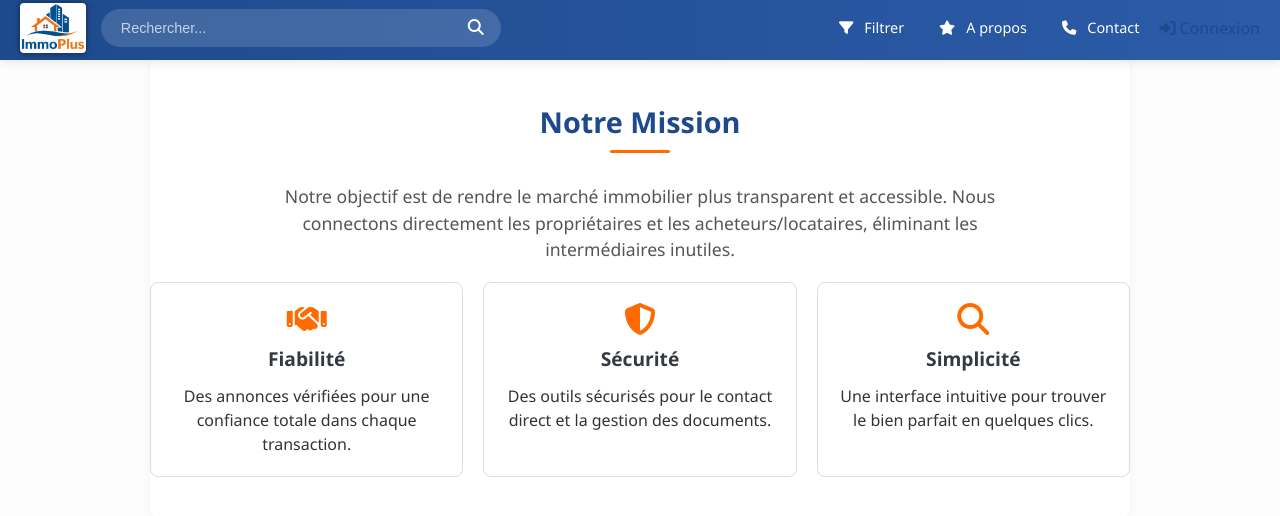
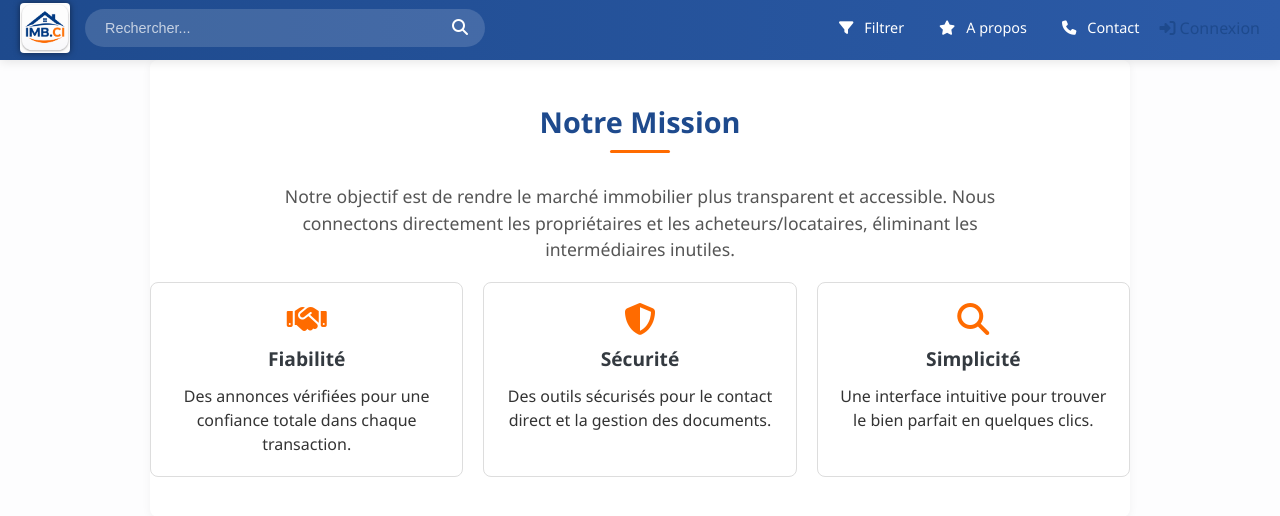
Before and after one commit to DAH-dev/IMB, a Django app: template immobilier/templates/about.html in a window 1280 px wide. Shown: the top 516 px of the page. Run offline with Django 5.2, Linux system fonts and the light colour scheme; the template is opened without the code that fills it, so the values that code supplies are empty.

Commit message:
Ajout PWA et icone application

```diff
--- /dev/null
+++ b/immobilier/static/js/serviceworker.js
@@ -0,0 +1,5 @@
+self.addEventListener('install', event => {
+  console.log('Service Worker installé');
+});
+
+self.addEventListener('fetch', event => {});
--- a/immobilier/templates/base.html
+++ b/immobilier/templates/base.html
@@ -12,6 +12,12 @@
     {% load static %}
     <link rel="stylesheet" href="{% static 'css/index.css' %}">
     <link rel="stylesheet" href="{% static 'css/base.css' %}">
+
+
+    {% comment %} transformation en telechargable  {% endcomment %}
+    <link rel="manifest" href="{% static 'js/manifest.json' %}">
+    <meta name="theme-color" content="#1e4a8d">
+    <link rel="apple-touch-icon" href="{% static 'images_static/imb_icon.png' %}">
 
 
 
@@ -70,7 +76,7 @@
 <nav class="navbar navbar-expand-lg navbar-dark sticky-top">
     <div class="container">
         <a class="navbar-brand d-flex align-items-center" href="{% url 'index' %}">
-            <img src="{% static 'images_static/logo.png' %}" alt="Logo" class="logo-img">
+            <img src="{% static 'images_static/imb_icon.png' %}" alt="Logo" class="logo-img">
         </a>
 
         <!-- Barre de recherche - visible sur tous les écrans -->
@@ -225,6 +231,13 @@
                 });
             }
         });
+
+
+
+        if ('serviceWorker' in navigator) {
+           navigator.serviceWorker.register('/static/serviceworker.js')
+             .then(() => console.log('Service Worker enregistré'));
+      }
     </script>
 
     <!-- DEBUT DU CONTENU DE LA PAGE -->
```
Also changed, not shown: db.sqlite3, immobilier/static/images_static/imb_icon.png (added), immobilier/static/js/manifest.json (added).
